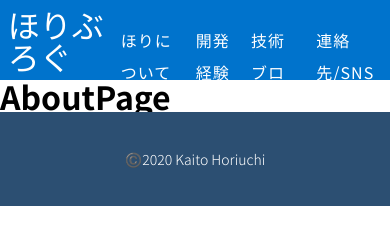
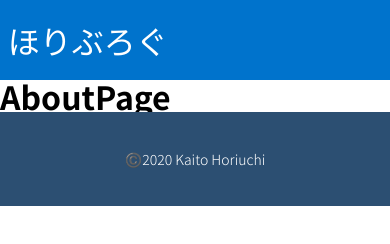
Before and after one commit to horri1520/gatsby-ts-prettier-example, a Gatsby site: page /about in a window 390 px wide. Built offline with nearby package versions, Linux system fonts and the light colour scheme; Gatsby itself is replaced by a stand-in of ours.

Commit message:
Revert "[remove] delete judgeAgent"
This reverts commit 5a3ea04176082a70501e188eebaabfcba86aa56e.

```diff
--- a/src/components/molecules/header-inner/index.tsx
+++ b/src/components/molecules/header-inner/index.tsx
@@ -1,7 +1,12 @@
 import React from 'react';
 import styled from 'styled-components';
 import pages from '../../../constants/pages';
+import devices from '../../../types/devices';
 import HeaderLink from '../../atoms/header-link';
+
+type Props = {
+  agent: devices;
+};
 
 const HeaderContentsWrapper = styled.div`
   display: flex;
@@ -22,15 +27,17 @@ const HeaderLinks = styled.div`
   display: flex;
 `;
 
-const HeaderInner: React.FC = () => {
+const HeaderInner: React.FC<Props> = ({ agent }: Props) => {
   return (
     <HeaderContentsWrapper>
       <SiteLogo href="/">ほりぶろぐ</SiteLogo>
-      <HeaderLinks>
-        {pages.map(page => (
-          <HeaderLink label={page.label} href={page.path} key={page.name} />
-        ))}
-      </HeaderLinks>
+      {agent === devices.pc ? (
+        <HeaderLinks>
+          {pages.map(page => (
+            <HeaderLink label={page.label} href={page.path} key={page.name} />
+          ))}
+        </HeaderLinks>
+      ) : null}
     </HeaderContentsWrapper>
   );
 };
--- a/src/components/organisms/header/index.tsx
+++ b/src/components/organisms/header/index.tsx
@@ -1,6 +1,11 @@
 import React from 'react';
 import styled from 'styled-components';
+import devices from '../../../types/devices';
 import HeaderInner from '../../molecules/header-inner';
+
+type Props = {
+  agent: devices;
+};
 
 const HeaderOuter = styled.div`
   display: flex;
@@ -11,10 +16,10 @@ const HeaderOuter = styled.div`
   background: #0073cc;
 `;
 
-const Header: React.FC = () => {
+const Header: React.FC<Props> = ({ agent }: Props) => {
   return (
     <HeaderOuter>
-      <HeaderInner />
+      <HeaderInner agent={agent} />
     </HeaderOuter>
   );
 };
--- a/src/components/templates/page-root/index.tsx
+++ b/src/components/templates/page-root/index.tsx
@@ -1,9 +1,11 @@
 import React from 'react';
 import styled from 'styled-components';
+import devices from '../../../types/devices';
 import Footer from '../../organisms/footer';
 import Header from '../../organisms/header';
 
 type Props = {
+  agent: devices;
   children: React.ReactChild;
 };
 
@@ -25,11 +27,11 @@ const ContentsWrapper = styled.div`
   padding-top: 80px;
 `;
 
-const PageRoot: React.FC<Props> = ({ children }: Props) => {
+const PageRoot: React.FC<Props> = ({ children, agent }: Props) => {
   return (
     <Root>
       <HeaderWrapper>
-        <Header />
+        <Header agent={agent} />
       </HeaderWrapper>
       <ContentsWrapper>{children}</ContentsWrapper>
       <Footer />
--- a/src/pages/about.tsx
+++ b/src/pages/about.tsx
@@ -1,10 +1,24 @@
-import React from 'react';
+import React, { useState } from 'react';
 import PageRoot from '../components/templates/page-root';
 import '../styles/styles.css';
+import judgeAgent from '../tools/judge-agent';
+import onServerSideRendering from '../tools/judge-ssr';
+import devices from '../types/devices';
 
 const AboutPage: React.FC = () => {
+  const [agent, setAgent] = useState<devices>(judgeAgent());
+
+  if (!onServerSideRendering) {
+    window.onresize = () => {
+      const currentAgent = judgeAgent();
+      if (agent !== currentAgent) {
+        setAgent(currentAgent);
+      }
+    };
+  }
+
   return (
-    <PageRoot>
+    <PageRoot agent={agent}>
       <h1>AboutPage</h1>
     </PageRoot>
   );
--- /dev/null
+++ b/src/tools/judge-agent/index.ts
@@ -0,0 +1,28 @@
+import devices from '../../types/devices';
+import Matrix from '../../types/matrix';
+import onServerSideRendering from '../judge-ssr';
+
+const judgeAgent = () => {
+  if (onServerSideRendering) {
+    return devices.pc;
+  }
+  const innerScreenSize: Matrix = {
+    x: window.innerWidth,
+    y: window.innerHeight,
+  };
+
+  const pc = innerScreenSize.x >= 1024 && innerScreenSize.x > innerScreenSize.y;
+  const portrait = innerScreenSize.x > innerScreenSize.y;
+  const verticalMobile = portrait && innerScreenSize.x <= 420;
+  const horizontalMobile = !portrait && innerScreenSize.y <= 420;
+
+  if (pc) {
+    return devices.pc;
+  } else if (verticalMobile || horizontalMobile) {
+    return devices.mobile;
+  } else {
+    return devices.tablet;
+  }
+};
+
+export default judgeAgent;
--- /dev/null
+++ b/src/types/devices/index.ts
@@ -0,0 +1,9 @@
+type devices = typeof devices[keyof typeof devices];
+
+const devices = {
+  pc: 'pc',
+  mobile: 'mobile',
+  tablet: 'tablet',
+} as const;
+
+export default devices;
```
Also changed, not shown: src/pages/404.tsx (+16 -2 lines), src/pages/contacts.tsx (+16 -2 lines), src/pages/index.tsx (+16 -2 lines), src/pages/posts.tsx (+16 -2 lines), src/pages/works.tsx (+16 -2 lines).
